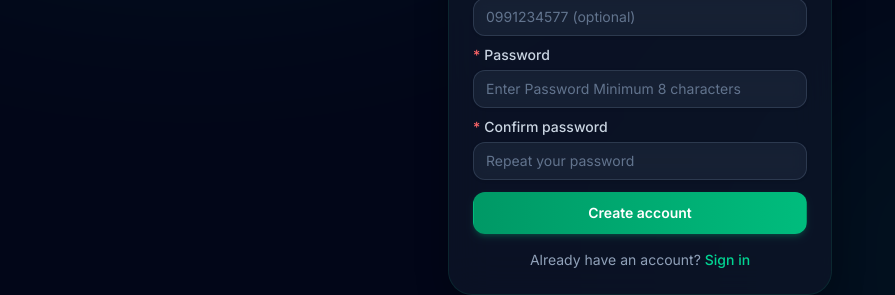
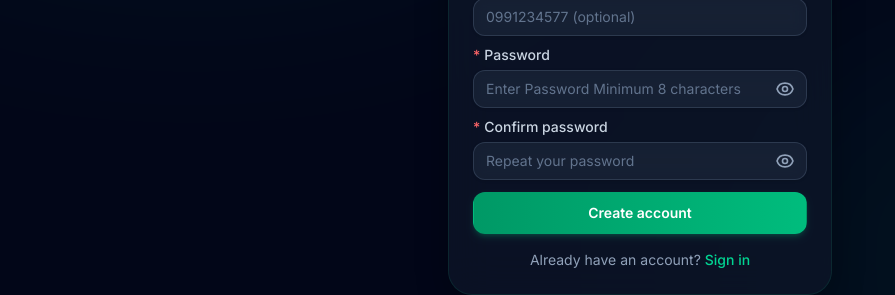
Before and after one commit to HamzaSafiSS/rent-collector-frontend, a React (Vite) app: page /signup in a window 1280 px wide. Shown: the part 419-714 px from the top of the page, without its empty margins (0-895 px from the left). Built offline with nearby package versions, Linux system fonts and the light colour scheme; no server answers.

Commit message:
implement reusable Input component, role-based layout wrappers, and admin dashboard pages

```diff
--- a/src/components/common/Input.jsx
+++ b/src/components/common/Input.jsx
@@ -1,13 +1,16 @@
+import { useState } from 'react';
 import { inputBase, inputError } from './styles';
 
 export default function Input({
-  label, error, hint, className = '', id, required, ...props
+  label, error, hint, className = '', id, required, type, ...props
 }) {
+  const [showPassword, setShowPassword] = useState(false);
   const inputId    = id || label?.toLowerCase().replace(/\s+/g, '-');
   const errorId    = error ? `${inputId}-error` : undefined;
   const hintId     = hint  ? `${inputId}-hint`  : undefined;
   const describedBy = [errorId, hintId].filter(Boolean).join(' ') || undefined;
   const errorClass = error ? inputError : '';
+  const inputType  = type === 'password' ? (showPassword ? 'text' : 'password') : type;
 
   return (
     <div className="w-full">
@@ -20,14 +23,36 @@ export default function Input({
           {label}
         </label>
       )}
+      <div className="relative">
         <input
           id={inputId}
+          type={inputType}
           aria-invalid={!!error}
           aria-describedby={describedBy}
           aria-required={required}
-        className={`${inputBase} ${errorClass} ${className}`}
+          className={`${inputBase} ${errorClass} ${className} ${type === 'password' ? 'pr-10' : ''}`}
           {...props}
         />
+        {type === 'password' && (
+          <button
+            type="button"
+            onClick={() => setShowPassword(!showPassword)}
+            className="absolute inset-y-0 right-0 pr-3 flex items-center text-slate-400 hover:text-slate-300"
+            tabIndex="-1"
+          >
+            {showPassword ? (
+              <svg className="w-5 h-5" fill="none" viewBox="0 0 24 24" stroke="currentColor">
+                 <path strokeLinecap="round" strokeLinejoin="round" strokeWidth="2" d="M13.875 18.825A10.05 10.05 0 0112 19c-4.478 0-8.268-2.943-9.543-7a9.97 9.97 0 011.563-3.029m5.858.908a3 3 0 114.243 4.243M9.878 9.878l4.242 4.242M9.88 9.88l-3.29-3.29m7.532 7.532l3.29 3.29M3 3l3.59 3.59m0 0A9.953 9.953 0 0112 5c4.478 0 8.268 2.943 9.543 7a10.025 10.025 0 01-4.132 5.411m0 0L21 21" />
+              </svg>
+            ) : (
+              <svg className="w-5 h-5" fill="none" viewBox="0 0 24 24" stroke="currentColor">
+                 <path strokeLinecap="round" strokeLinejoin="round" strokeWidth="2" d="M15 12a3 3 0 11-6 0 3 3 0 016 0z" />
+                 <path strokeLinecap="round" strokeLinejoin="round" strokeWidth="2" d="M2.458 12C3.732 7.943 7.523 5 12 5c4.478 0 8.268 2.943 9.542 7-1.274 4.057-5.064 7-9.542 7-4.477 0-8.268-2.943-9.542-7z" />
+              </svg>
+            )}
+          </button>
+        )}
+      </div>
       {error && (
         <p id={errorId} role="alert" className="mt-1 text-xs text-red-400">{error}</p>
       )}
--- a/src/components/common/RoleLayouts.jsx
+++ b/src/components/common/RoleLayouts.jsx
@@ -6,8 +6,9 @@ import { TENANT_NAV } from '../../pages/tenant/tenantNav';
 
 const ADMIN_NAV = [
   { label: 'Dashboard', to: '/admin/dashboard', icon: <svg className="w-5 h-5" fill="none" viewBox="0 0 24 24" stroke="white"><path strokeLinecap="round" strokeLinejoin="round" strokeWidth="2" d="M4 6a2 2 0 012-2h2a2 2 0 012 2v2a2 2 0 01-2 2H6a2 2 0 01-2-2V6zm10 0a2 2 0 012-2h2a2 2 0 012 2v2a2 2 0 01-2 2h-2a2 2 0 01-2-2V6zM4 16a2 2 0 012-2h2a2 2 0 012 2v2a2 2 0 01-2 2H6a2 2 0 01-2-2v-2zm10 0a2 2 0 012-2h2a2 2 0 012 2v2a2 2 0 01-2 2h-2a2 2 0 01-2-2v-2z" /></svg> },
-  { label: 'Landlords', to: '/admin/landlords', icon: <svg className="w-5 h-5" fill="none" viewBox="0 0 24 24" stroke="white"><path strokeLinecap="round" strokeLinejoin="round" strokeWidth="2" d="M19 21V5a2 2 0 00-2-2H7a2 2 0 00-2 2v16m14 0h2m-2 0h-5m-9 0H3m2 0h5M9 7h1v1H9V7zm5 0h1v1h-1V7zm-5 4h1v1H9v-1zm5 0h1v1h-1v-1zm-5 4h1v1H9v-1zm5 0h1v1h-1v-1z" /></svg> },
-  { label: 'Tenants', to: '/admin/tenants', icon: <svg className="w-5 h-5" fill="none" viewBox="0 0 24 24" stroke="white"><path strokeLinecap="round" strokeLinejoin="round" strokeWidth="2" d="M12 4.354a4 4 0 110 5.292M15 21H3v-1a6 6 0 0112 0v1zm0 0h6v-1a6 6 0 00-9-5.197M13 7a4 4 0 11-8 0 4 4 0 018 0z" /></svg> },
+  { label: 'Landlords', to: '/admin/landlords', icon: <svg className="w-5 h-5" fill="none" viewBox="0 0 24 24" stroke="white"><path strokeLinecap="round" strokeLinejoin="round" strokeWidth="2" d="M12 4.354a4 4 0 110 5.292M15 21H3v-1a6 6 0 0112 0v1zm0 0h6v-1a6 6 0 00-9-5.197M13 7a4 4 0 11-8 0 4 4 0 018 0z" /></svg> },
+  { label: 'Properties', to: '/admin/view/properties', icon: <svg className="w-5 h-5" fill="none" viewBox="0 0 24 24" stroke="white"><path strokeLinecap="round" strokeLinejoin="round" strokeWidth="2" d="M19 21V5a2 2 0 00-2-2H7a2 2 0 00-2 2v16m14 0h2m-2 0h-5m-9 0H3m2 0h5M9 7h1v1H9V7zm5 0h1v1h-1V7zm-5 4h1v1H9v-1zm5 0h1v1h-1v-1zm-5 4h1v1H9v-1zm5 0h1v1h-1v-1z" /></svg> },
+  { label: 'Tenants', to: '/admin/tenants', icon: <svg className="w-5 h-5" fill="none" viewBox="0 0 24 24" stroke="white"><path strokeLinecap="round" strokeLinejoin="round" strokeWidth="2" d="M17 20h5v-2a3 3 0 00-5.356-1.857M17 20H7m10 0v-2c0-.656-.126-1.283-.356-1.857M7 20H2v-2a3 3 0 015.356-1.857M7 20v-2c0-.656.126-1.283.356-1.857m0 0a5.002 5.002 0 019.288 0M15 7a3 3 0 11-6 0 3 3 0 016 0zm6 3a2 2 0 11-4 0 2 2 0 014 0zM7 10a2 2 0 11-4 0 2 2 0 014 0z" /></svg> },
   { label: 'Audit Logs', to: '/admin/audit-logs', icon: <svg className="w-5 h-5" fill="none" viewBox="0 0 24 24" stroke="white"><path strokeLinecap="round" strokeLinejoin="round" strokeWidth="2" d="M9 5H7a2 2 0 00-2 2v12a2 2 0 002 2h10a2 2 0 002-2V7a2 2 0 00-2-2h-2M9 5a2 2 0 002 2h2a2 2 0 002-2M9 5a2 2 0 012-2h2a2 2 0 012 2m-6 9l2 2 4-4" /></svg> },
 ];
 
--- a/src/pages/admin/DashboardPage.jsx
+++ b/src/pages/admin/DashboardPage.jsx
@@ -26,9 +26,9 @@ export default function AdminDashboard() {
         <p className="text-slate-500 text-sm">Could not load statistics.</p>
       ) : (
         <div className="grid grid-cols-1 sm:grid-cols-2 lg:grid-cols-3 gap-5">
-          <StatCard label="Total Landlords" value={stats.totalLandlords} icon={<svg className="w-6 h-6" fill="none" viewBox="0 0 24 24" stroke="black"><path strokeLinecap="round" strokeLinejoin="round" strokeWidth="2" d="M19 21V5a2 2 0 00-2-2H7a2 2 0 00-2 2v16m14 0h2m-2 0h-5m-9 0H3m2 0h5M9 7h1v1H9V7zm5 0h1v1h-1V7zm-5 4h1v1H9v-1zm5 0h1v1h-1v-1zm-5 4h1v1H9v-1zm5 0h1v1h-1v-1z" /></svg>} color="blue" onClick={() => navigate('/admin/view/landlords')} />
+          <StatCard label="Total Landlords" value={stats.totalLandlords} icon={<svg className="w-6 h-6" fill="none" viewBox="0 0 24 24" stroke="black"><path strokeLinecap="round" strokeLinejoin="round" strokeWidth="2" d="M12 4.354a4 4 0 110 5.292M15 21H3v-1a6 6 0 0112 0v1zm0 0h6v-1a6 6 0 00-9-5.197M13 7a4 4 0 11-8 0 4 4 0 018 0z" /></svg>} color="blue" onClick={() => navigate('/admin/view/landlords')} />
           <StatCard label="Suspended Landlords" value={stats.suspendedLandlords} icon={<svg className="w-6 h-6" fill="none" viewBox="0 0 24 24" stroke="black"><path strokeLinecap="round" strokeLinejoin="round" strokeWidth="2" d="M18.364 18.364A9 9 0 005.636 5.636m12.728 12.728A9 9 0 015.636 5.636m12.728 12.728L5.636 5.636" /></svg>} color="red" onClick={() => navigate('/admin/view/suspended-landlords')} />
-          <StatCard label="Total Tenants" value={stats.totalTenants} icon={<svg className="w-6 h-6" fill="none" viewBox="0 0 24 24" stroke="black"><path strokeLinecap="round" strokeLinejoin="round" strokeWidth="2" d="M12 4.354a4 4 0 110 5.292M15 21H3v-1a6 6 0 0112 0v1zm0 0h6v-1a6 6 0 00-9-5.197M13 7a4 4 0 11-8 0 4 4 0 018 0z" /></svg>} color="green" onClick={() => navigate('/admin/view/tenants')} />
+          <StatCard label="Total Tenants" value={stats.totalTenants} icon={<svg className="w-6 h-6" fill="none" viewBox="0 0 24 24" stroke="black"><path strokeLinecap="round" strokeLinejoin="round" strokeWidth="2" d="M17 20h5v-2a3 3 0 00-5.356-1.857M17 20H7m10 0v-2c0-.656-.126-1.283-.356-1.857M7 20H2v-2a3 3 0 015.356-1.857M7 20v-2c0-.656.126-1.283.356-1.857m0 0a5.002 5.002 0 019.288 0M15 7a3 3 0 11-6 0 3 3 0 016 0zm6 3a2 2 0 11-4 0 2 2 0 014 0zM7 10a2 2 0 11-4 0 2 2 0 014 0z" /></svg>} color="green" onClick={() => navigate('/admin/view/tenants')} />
           <StatCard label="Total Properties" value={stats.totalProperties} icon={<svg className="w-6 h-6" fill="none" viewBox="0 0 24 24" stroke="black"><path strokeLinecap="round" strokeLinejoin="round" strokeWidth="2" d="M19 21V5a2 2 0 00-2-2H7a2 2 0 00-2 2v16m14 0h2m-2 0h-5m-9 0H3m2 0h5M9 7h1v1H9V7zm5 0h1v1h-1V7zm-5 4h1v1H9v-1zm5 0h1v1h-1v-1zm-5 4h1v1H9v-1zm5 0h1v1h-1v-1z" /></svg>} color="purple" onClick={() => navigate('/admin/view/properties')} />
           <StatCard label="Total Units" value={stats.totalUnits} icon={<svg className="w-6 h-6" fill="none" viewBox="0 0 24 24" stroke="black"><path strokeLinecap="round" strokeLinejoin="round" strokeWidth="2" d="M4 6a2 2 0 012-2h2a2 2 0 012 2v2a2 2 0 01-2 2H6a2 2 0 01-2-2V6zM14 6a2 2 0 012-2h2a2 2 0 012 2v2a2 2 0 01-2 2h-2a2 2 0 01-2-2V6zM4 16a2 2 0 012-2h2a2 2 0 012 2v2a2 2 0 01-2 2H6a2 2 0 01-2-2v-2zM14 16a2 2 0 012-2h2a2 2 0 012 2v2a2 2 0 01-2 2h-2a2 2 0 01-2-2v-2z" /></svg>} color="slate" onClick={() => navigate('/admin/view/units')} />
           <StatCard label="Total Leases" value={stats.totalLeases} icon={<svg className="w-6 h-6" fill="none" viewBox="0 0 24 24" stroke="black"><path strokeLinecap="round" strokeLinejoin="round" strokeWidth="2" d="M9 12h6m-6 4h6m2 5H7a2 2 0 01-2-2V5a2 2 0 012-2h5.586a1 1 0 01.707.293l5.414 5.414a1 1 0 01.293.707V19a2 2 0 01-2 2z" /></svg>} color="indigo" onClick={() => navigate('/admin/view/leases')} />
--- a/src/pages/landlord/landlordNav.jsx
+++ b/src/pages/landlord/landlordNav.jsx
@@ -1,7 +1,7 @@
 export const LANDLORD_NAV = [
   { label: 'Dashboard',  to: '/landlord/dashboard',  icon: <svg className="w-5 h-5" fill="none" viewBox="0 0 24 24" stroke="white"><path strokeLinecap="round" strokeLinejoin="round" strokeWidth="2" d="M4 6a2 2 0 012-2h2a2 2 0 012 2v2a2 2 0 01-2 2H6a2 2 0 01-2-2V6zm10 0a2 2 0 012-2h2a2 2 0 012 2v2a2 2 0 01-2 2h-2a2 2 0 01-2-2V6zM4 16a2 2 0 012-2h2a2 2 0 012 2v2a2 2 0 01-2 2H6a2 2 0 01-2-2v-2zm10 0a2 2 0 012-2h2a2 2 0 012 2v2a2 2 0 01-2 2h-2a2 2 0 01-2-2v-2z" /></svg> },
   { label: 'Properties', to: '/landlord/properties', icon: <svg className="w-5 h-5" fill="none" viewBox="0 0 24 24" stroke="white"><path strokeLinecap="round" strokeLinejoin="round" strokeWidth="2" d="M19 21V5a2 2 0 00-2-2H7a2 2 0 00-2 2v16m14 0h2m-2 0h-5m-9 0H3m2 0h5M9 7h1v1H9V7zm5 0h1v1h-1V7zm-5 4h1v1H9v-1zm5 0h1v1h-1v-1zm-5 4h1v1H9v-1zm5 0h1v1h-1v-1z" /></svg> },
-  { label: 'Tenants',    to: '/landlord/tenants',    icon: <svg className="w-5 h-5" fill="none" viewBox="0 0 24 24" stroke="white"><path strokeLinecap="round" strokeLinejoin="round" strokeWidth="2" d="M12 4.354a4 4 0 110 5.292M15 21H3v-1a6 6 0 0112 0v1zm0 0h6v-1a6 6 0 00-9-5.197M13 7a4 4 0 11-8 0 4 4 0 018 0z" /></svg> },
+  { label: 'Tenants',    to: '/landlord/tenants',    icon: <svg className="w-5 h-5" fill="none" viewBox="0 0 24 24" stroke="white"><path strokeLinecap="round" strokeLinejoin="round" strokeWidth="2" d="M17 20h5v-2a3 3 0 00-5.356-1.857M17 20H7m10 0v-2c0-.656-.126-1.283-.356-1.857M7 20H2v-2a3 3 0 015.356-1.857M7 20v-2c0-.656.126-1.283.356-1.857m0 0a5.002 5.002 0 019.288 0M15 7a3 3 0 11-6 0 3 3 0 016 0zm6 3a2 2 0 11-4 0 2 2 0 014 0zM7 10a2 2 0 11-4 0 2 2 0 014 0z" /></svg> },
   { label: 'Leases',     to: '/landlord/leases',     icon: <svg className="w-5 h-5" fill="none" viewBox="0 0 24 24" stroke="white"><path strokeLinecap="round" strokeLinejoin="round" strokeWidth="2" d="M9 12h6m-6 4h6m2 5H7a2 2 0 01-2-2V5a2 2 0 012-2h5.586a1 1 0 01.707.293l5.414 5.414a1 1 0 01.293.707V19a2 2 0 01-2 2z" /></svg> },
   { label: 'Payments',   to: '/landlord/payments',   icon: <svg className="w-5 h-5" fill="none" viewBox="0 0 24 24" stroke="white"><path strokeLinecap="round" strokeLinejoin="round" strokeWidth="2" d="M3 10h18M7 15h1m4 0h1m-7 4h12a3 3 0 003-3V8a3 3 0 00-3-3H6a3 3 0 00-3 3v8a3 3 0 003 3z" /></svg> },
   { label: 'Reports',    to: '/landlord/reports',    icon: <svg className="w-5 h-5" fill="none" viewBox="0 0 24 24" stroke="white"><path strokeLinecap="round" strokeLinejoin="round" strokeWidth="2" d="M9 19v-6a2 2 0 00-2-2H5a2 2 0 00-2 2v6a2 2 0 002 2h2a2 2 0 002-2zm0 0V9a2 2 0 012-2h2a2 2 0 012 2v10m-6 0a2 2 0 002 2h2a2 2 0 002-2m0 0V5a2 2 0 012-2h2a2 2 0 012 2v14a2 2 0 01-2 2h-2a2 2 0 01-2-2z" /></svg> },
--- a/src/pages/super-admin/DashboardPage.jsx
+++ b/src/pages/super-admin/DashboardPage.jsx
@@ -45,8 +45,8 @@ export default function SuperAdminDashboard() {
       ) : (
         <div className="grid grid-cols-1 sm:grid-cols-2 lg:grid-cols-3 gap-5">
           <StatCard label="Total Admins"      value={stats.totalAdmins}           icon={<svg className="w-6 h-6" fill="none" viewBox="0 0 24 24" stroke="black"><path strokeLinecap="round" strokeLinejoin="round" strokeWidth="2" d="M16 7a4 4 0 11-8 0 4 4 0 018 0zM12 14a7 7 0 00-7 7h14a7 7 0 00-7-7z" /></svg>} color="blue"   onClick={() => navigate('/super-admin/view/admins')} />
-          <StatCard label="Total Landlords"   value={stats.totalLandlords}         icon={<svg className="w-6 h-6" fill="none" viewBox="0 0 24 24" stroke="black"><path strokeLinecap="round" strokeLinejoin="round" strokeWidth="2" d="M19 21V5a2 2 0 00-2-2H7a2 2 0 00-2 2v16m14 0h2m-2 0h-5m-9 0H3m2 0h5M9 7h1v1H9V7zm5 0h1v1h-1V7zm-5 4h1v1H9v-1zm5 0h1v1h-1v-1zm-5 4h1v1H9v-1zm5 0h1v1h-1v-1z" /></svg>} color="purple" onClick={() => navigate('/super-admin/view/landlords')} />
-          <StatCard label="Total Tenants"     value={stats.totalTenants}           icon={<svg className="w-6 h-6" fill="none" viewBox="0 0 24 24" stroke="black"><path strokeLinecap="round" strokeLinejoin="round" strokeWidth="2" d="M12 4.354a4 4 0 110 5.292M15 21H3v-1a6 6 0 0112 0v1zm0 0h6v-1a6 6 0 00-9-5.197M13 7a4 4 0 11-8 0 4 4 0 018 0z" /></svg>} color="green" onClick={() => navigate('/super-admin/view/tenants')} />
+          <StatCard label="Total Landlords"   value={stats.totalLandlords}         icon={<svg className="w-6 h-6" fill="none" viewBox="0 0 24 24" stroke="black"><path strokeLinecap="round" strokeLinejoin="round" strokeWidth="2" d="M12 4.354a4 4 0 110 5.292M15 21H3v-1a6 6 0 0112 0v1zm0 0h6v-1a6 6 0 00-9-5.197M13 7a4 4 0 11-8 0 4 4 0 018 0z" /></svg>} color="purple" onClick={() => navigate('/super-admin/view/landlords')} />
+          <StatCard label="Total Tenants"     value={stats.totalTenants}           icon={<svg className="w-6 h-6" fill="none" viewBox="0 0 24 24" stroke="black"><path strokeLinecap="round" strokeLinejoin="round" strokeWidth="2" d="M17 20h5v-2a3 3 0 00-5.356-1.857M17 20H7m10 0v-2c0-.656-.126-1.283-.356-1.857M7 20H2v-2a3 3 0 015.356-1.857M7 20v-2c0-.656.126-1.283.356-1.857m0 0a5.002 5.002 0 019.288 0M15 7a3 3 0 11-6 0 3 3 0 016 0zm6 3a2 2 0 11-4 0 2 2 0 014 0zM7 10a2 2 0 11-4 0 2 2 0 014 0z" /></svg>} color="green" onClick={() => navigate('/super-admin/view/tenants')} />
           <StatCard label="Total Properties" value={stats.totalProperties} icon={<svg className="w-6 h-6" fill="none" viewBox="0 0 24 24" stroke="black"><path strokeLinecap="round" strokeLinejoin="round" strokeWidth="2" d="M19 21V5a2 2 0 00-2-2H7a2 2 0 00-2 2v16m14 0h2m-2 0h-5m-9 0H3m2 0h5M9 7h1v1H9V7zm5 0h1v1h-1V7zm-5 4h1v1H9v-1zm5 0h1v1h-1v-1zm-5 4h1v1H9v-1zm5 0h1v1h-1v-1z" /></svg>} color="purple" onClick={() => navigate('/super-admin/view/properties')} />
           <StatCard label="Total Units"       value={stats.totalUnits}             icon={<svg className="w-6 h-6" fill="none" viewBox="0 0 24 24" stroke="black"><path strokeLinecap="round" strokeLinejoin="round" strokeWidth="2" d="M4 6a2 2 0 012-2h2a2 2 0 012 2v2a2 2 0 01-2 2H6a2 2 0 01-2-2V6zM14 6a2 2 0 012-2h2a2 2 0 012 2v2a2 2 0 01-2 2h-2a2 2 0 01-2-2V6zM4 16a2 2 0 012-2h2a2 2 0 012 2v2a2 2 0 01-2 2H6a2 2 0 01-2-2v-2zM14 16a2 2 0 012-2h2a2 2 0 012 2v2a2 2 0 01-2 2h-2a2 2 0 01-2-2v-2z" /></svg>} color="slate"  onClick={() => navigate('/super-admin/view/units')} />
           <StatCard label="Total Leases"      value={stats.totalLeases}            icon={<svg className="w-6 h-6" fill="none" viewBox="0 0 24 24" stroke="black"><path strokeLinecap="round" strokeLinejoin="round" strokeWidth="2" d="M9 12h6m-6 4h6m2 5H7a2 2 0 01-2-2V5a2 2 0 012-2h5.586a1 1 0 01.707.293l5.414 5.414a1 1 0 01.293.707V19a2 2 0 01-2 2z" /></svg>} color="green"  onClick={() => navigate('/super-admin/view/leases')} />
```
Lines whose indentation alone changed are shown as unchanged.
